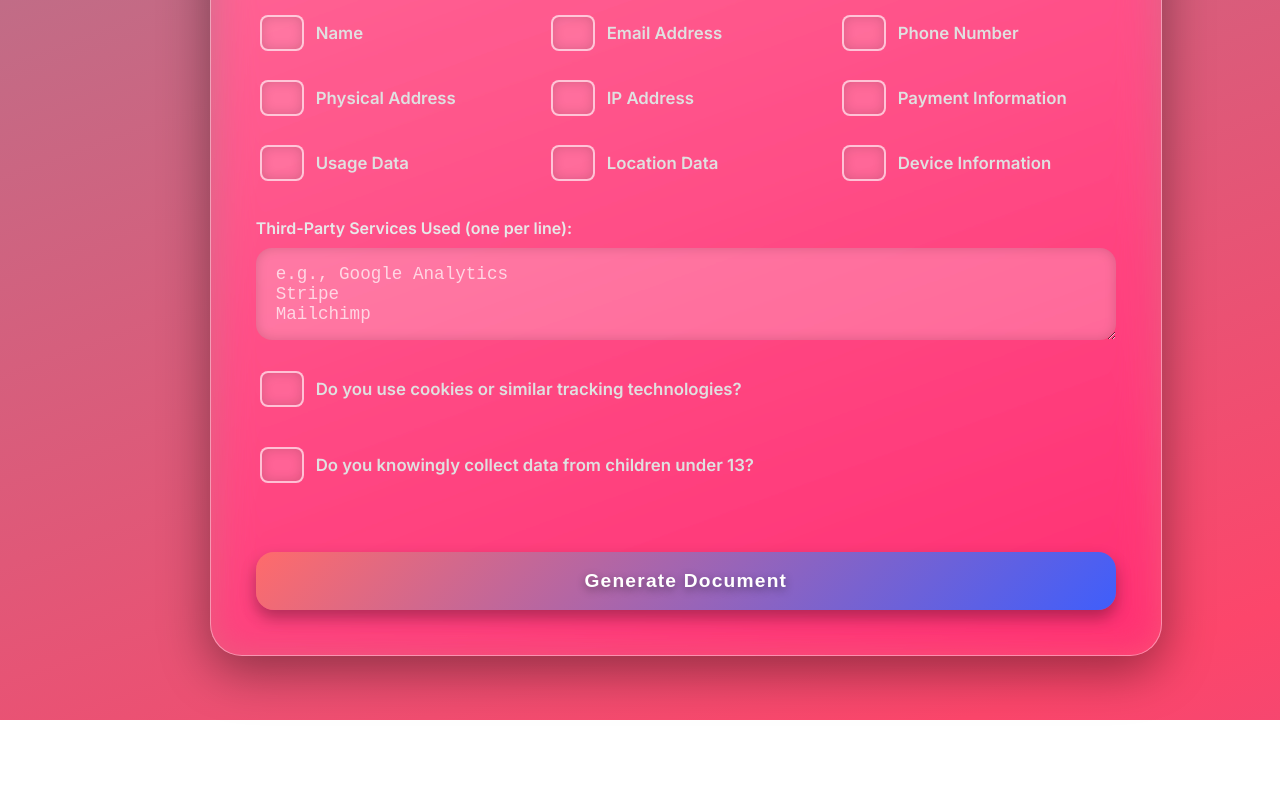
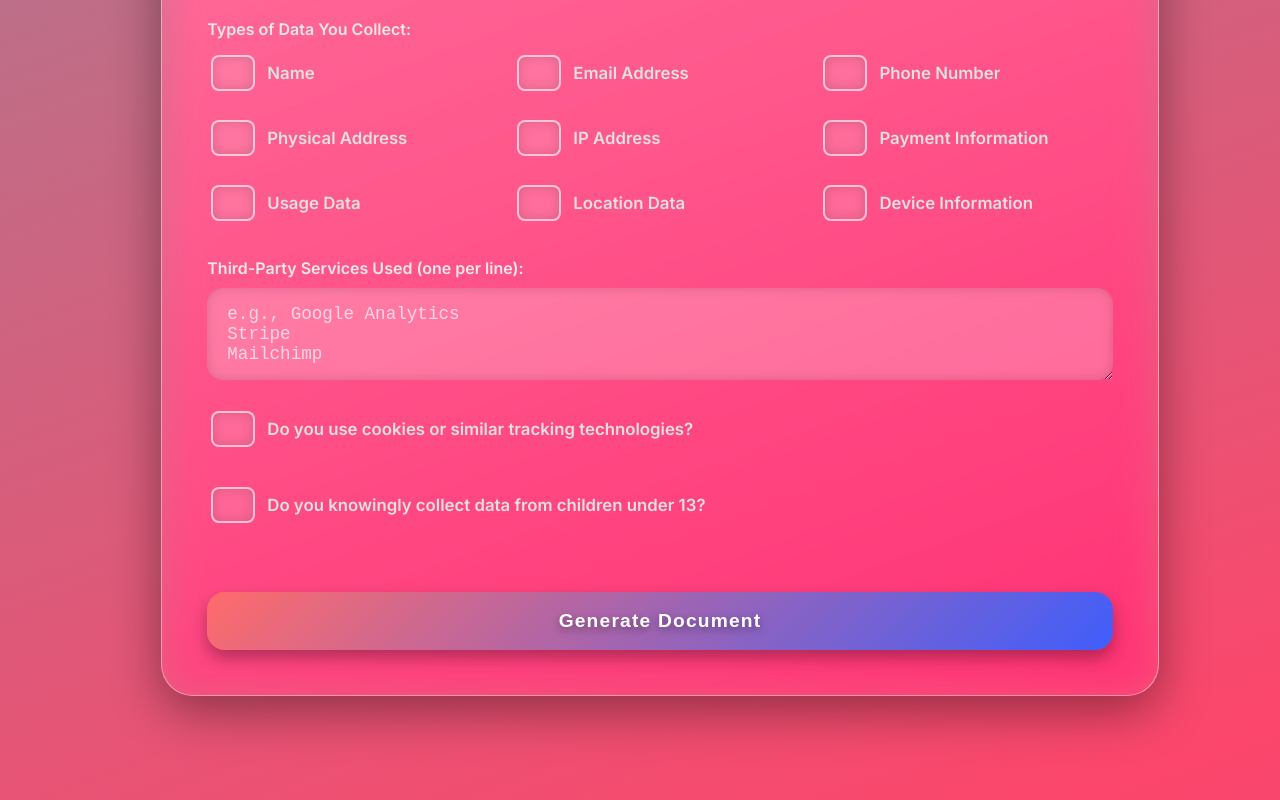
Before and after one commit to Yuvi499code/legal-doc-generator, a React (Create React App) app in the folder legal-doc-generator/frontend/: page / in a window 1280 px wide. Shown: the part 750-1550 px from the top of the page. Before the commit the page ends 1470 px from the top, so only its background shows below. Built offline with nearby package versions, Linux system fonts and the light colour scheme.

Commit message:
Update App.css

```diff
--- a/legal-doc-generator/frontend/src/App.css
+++ b/legal-doc-generator/frontend/src/App.css
@@ -2,7 +2,7 @@
 
 /* Font imports */
 @import url('https://fonts.googleapis.com/css2?family=Inter:wght@300;400;500;600;700&display=swap');
-@import url('https://fonts.googleapis.com/css2?family=Poppins:wght@300;400;500;600;700&display=swap');
+@import url('https://fonts.googleapis.com/css2?family=Poppins:wght@300;400;500;600;700;800&display=swap');
 
 /* Global body styling for background and central alignment */
 body {
@@ -360,3 +360,43 @@ button:disabled {
     color: #fcfcfc; /* Brighter text for better contrast */
     text-shadow: 0px 1px 3px rgba(0, 0, 0, 0.15); /* Subtle text shadow */
 }
+
+/* New PDF Download Button Styles */
+.download-button-group {
+    display: flex;
+    flex-direction: column;
+    gap: 1.5rem; /* Increased gap */
+    margin-top: 2rem; /* More space above */
+}
+
+@media (min-width: 768px) {
+    .download-button-group {
+        flex-direction: row;
+        justify-content: center;
+    }
+}
+
+.download-button {
+    background: linear-gradient(135deg, #28a745, #218838); /* Green gradient for download */
+    box-shadow: 0 8px 16px rgba(0, 0, 0, 0.3); /* Initial shadow */
+}
+
+.download-button:hover {
+    background: linear-gradient(135deg, #218838, #1e7e34); /* Darker green on hover */
+    box-shadow: 0 15px 30px rgba(0, 0, 0, 0.45); /* Stronger hover shadow */
+}
+
+.download-button:disabled {
+    background: linear-gradient(135deg, #5e7762, #4c6250); /* Grayed out green for disabled */
+}
+
+/* General spacing for the app wrapper (App.js .app-wrapper class handles this) */
+.app-wrapper {
+    min-height: 100vh;
+    padding: 40px 20px; /* Adjust padding as needed */
+    display: flex;
+    flex-direction: column;
+    align-items: center;
+    justify-content: center;
+    width: 100%;
+}
```
